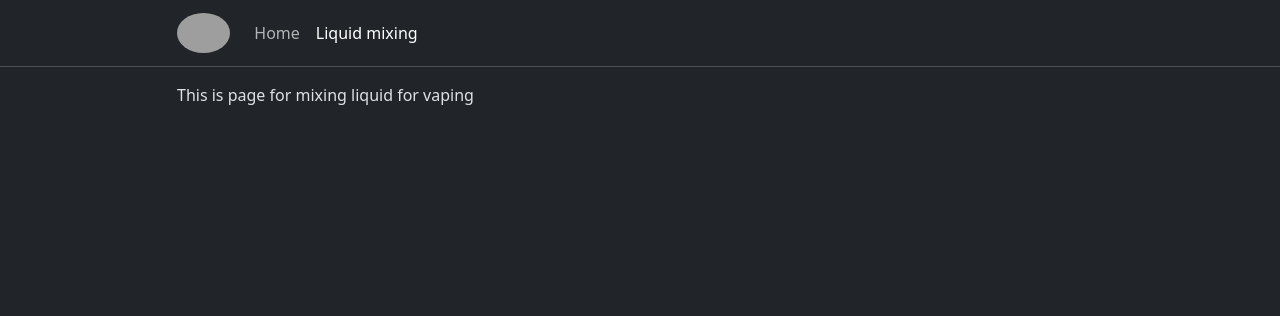
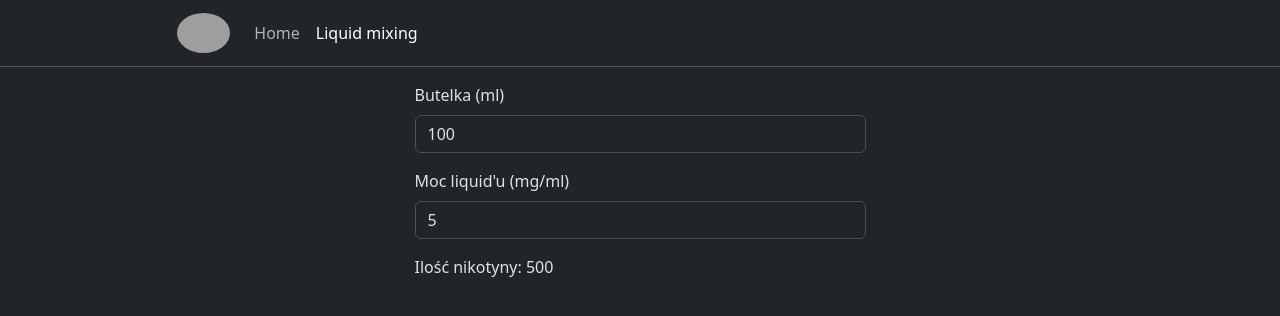
Before and after one commit to tosterakakwapisz/vape-calculator, a Vue app: page /liquid-mixing in a window 1280 px wide. Shown: the top 316 px of the page. Built offline with nearby package versions, Linux system fonts and the light colour scheme; grey boxes are pictures that could not be loaded.

Commit message:
Update Liquid mixing vue and add formula from the main branch (it needs to be fixed because calculations are wrong apparently)

```diff
--- a/src/views/LiquidMixingView.vue
+++ b/src/views/LiquidMixingView.vue
@@ -1 +1,42 @@
-<template>This is page for mixing liquid for vaping</template>
+<template>
+  <div class="row">
+    <div class="col col-md-6 offset-md-3">
+      <div class="row">
+        <div class="col">
+          <label for="bottleVolume" class="form-label">Butelka (ml)</label>
+          <input
+            v-model.number="bottleVolume"
+            type="text"
+            class="form-control"
+            id="bottleVolume"
+          />
+        </div>
+      </div>
+      <div class="row mt-3">
+        <div class="col">
+          <label for="mixStrength" class="form-label">
+            Moc liquid'u (mg/ml)
+          </label>
+          <input
+            v-model.number="mixStrength"
+            type="text"
+            class="form-control"
+            id="mixStrength"
+          />
+        </div>
+      </div>
+      <div class="row mt-3">
+        <div class="col">Ilość nikotyny: {{ nicotineAmount }}</div>
+      </div>
+    </div>
+  </div>
+</template>
+
+<script setup>
+  import { computed, ref } from "vue";
+
+  const bottleVolume = ref(100);
+  const mixStrength = ref(5);
+
+  const nicotineAmount = computed(() => bottleVolume.value * mixStrength.value);
+</script>
```
